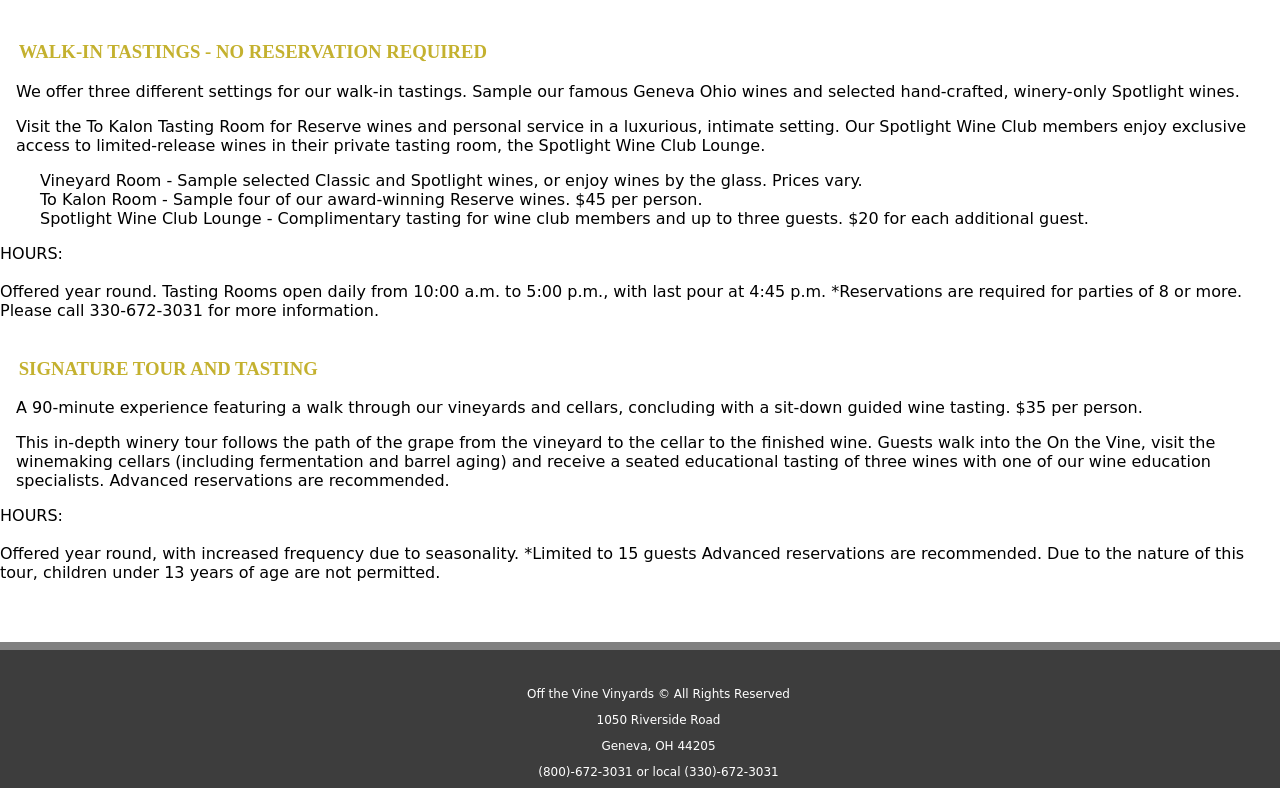
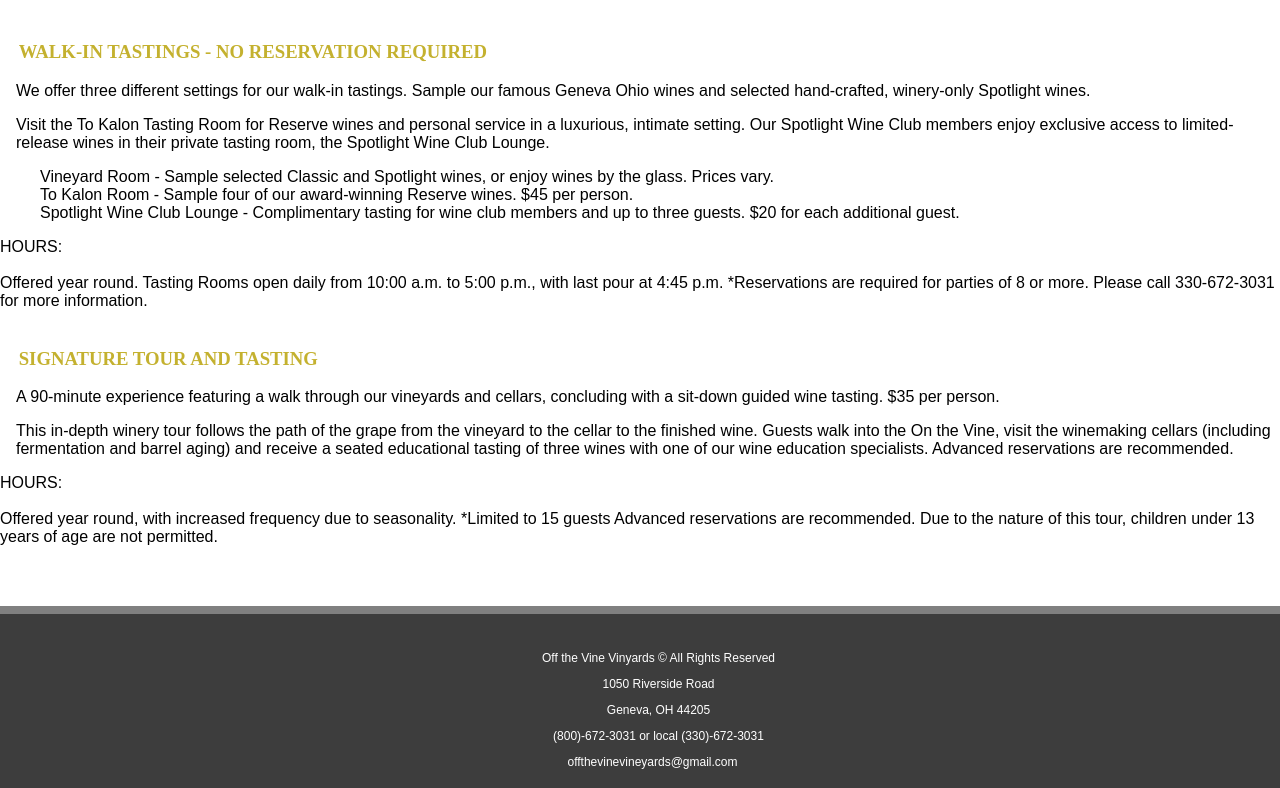
Before and after one commit to KatMorris/Off-the-Vine, a plain HTML site: page prototype/events.html in a window 1280 px wide. Shown: the part 387-1175 px from the top of the page. Drawn offline with Linux system fonts and the light colour scheme.

Commit message:
changes to fonts

```diff
--- a/prototype/style.css
+++ b/prototype/style.css
@@ -461,7 +461,7 @@
     padding: 0;
     font-size: 100%;
     max-width: 100%;
-    font-family: 'Comfortaa', cursive;
+    font-family: 'Comfortaa', 'Futura', sans-serif;
     background-color: white;
     }
 
@@ -903,7 +903,7 @@
   width: 100%;
 }
 
-
+@media screen and (min-width:1100px)
 
 
 
```
